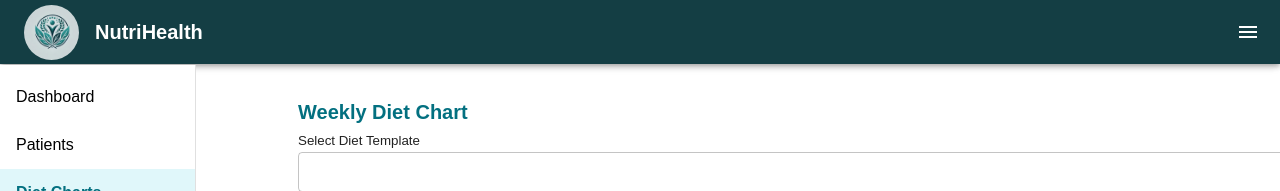
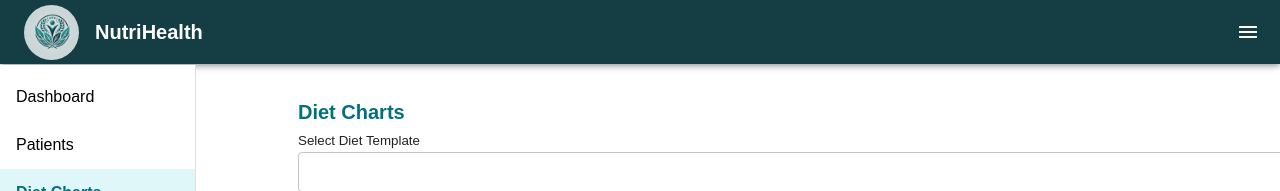
Before and after one commit to rahmansadaf46/diet-nutrition-module, a React (Vite) app: page /diet-charts in a window 1280 px wide. Shown: the top 191 px of the page. Built offline with nearby package versions, Linux system fonts and the light colour scheme.

Commit message:
title update

```diff
--- a/src/pages/DietCharts.tsx
+++ b/src/pages/DietCharts.tsx
@@ -5,7 +5,7 @@ import DietChart from "../components/DietChart";
 const DietCharts: React.FC = () => {
     return (
         <Container>
-            <Typography variant="h6" color="#037080"><b>Weekly Diet Chart</b></Typography>
+            <Typography variant="h6" color="#037080"><b>Diet Charts</b></Typography>
 
             <DietChart />
         </Container>
```
